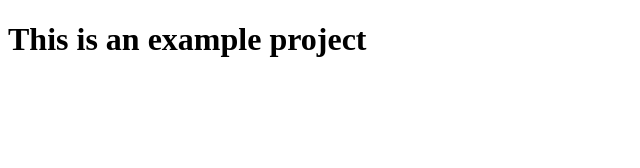
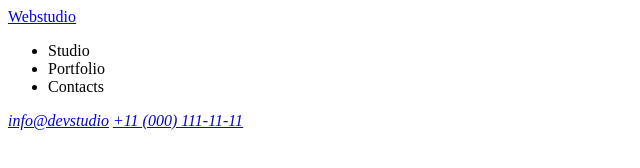
Before and after one commit to IgorDN-web/goit-markup-hw-01, a plain HTML site: page index.html in a window 1280 px wide. Shown: the whole page, without its empty margins (0-640 px from the left). Drawn offline with Linux system fonts and the light colour scheme.

Commit message:
index.html

```diff
--- a/index.html
+++ b/index.html
@@ -1,11 +1,27 @@
 <!DOCTYPE html>
 <html lang="en">
+
 <head>
-    <meta charset="UTF-8">
-    <meta name="viewport" content="width=device-width, initial-scale=1.0">
-    <title>Document</title>
+  <meta charset="UTF-8"/>
+  <meta name="viewport" content="width=device-width, initial-scale=1.0">
+  <title>Homework 1</title>
 </head>
+
 <body>
-  <h1>This is an example project</h1>
+  <header>
+    <a href="#">Webstudio</a>
+    <ul>
+      <li>Studio</li>
+      <li>Portfolio</li>
+      <li>Contacts</li>
+    </ul>
+
+    <address>
+      <a href="mailto:info@devstudio.com">info@devstudio</a>
+      <a href="tel:110001111111">+11 (000) 111-11-11</a>
+    </address>
+  </header>
+
 </body>
+
 </html>
```
